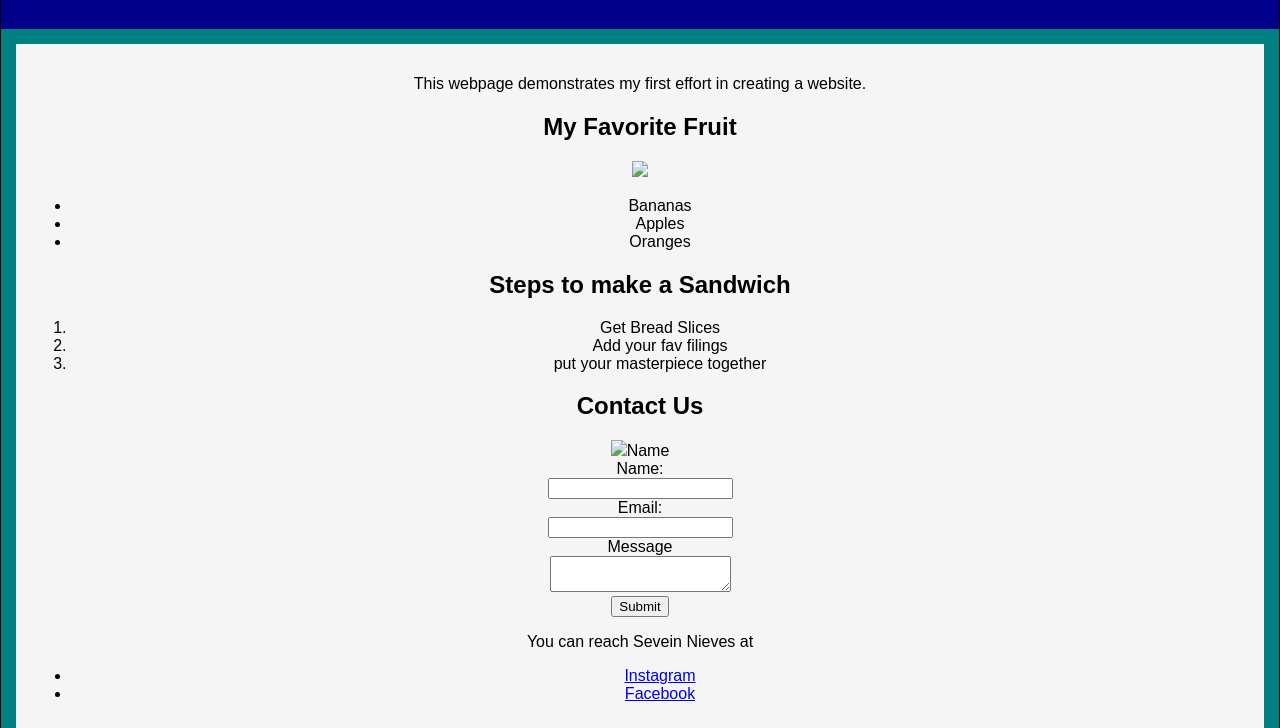
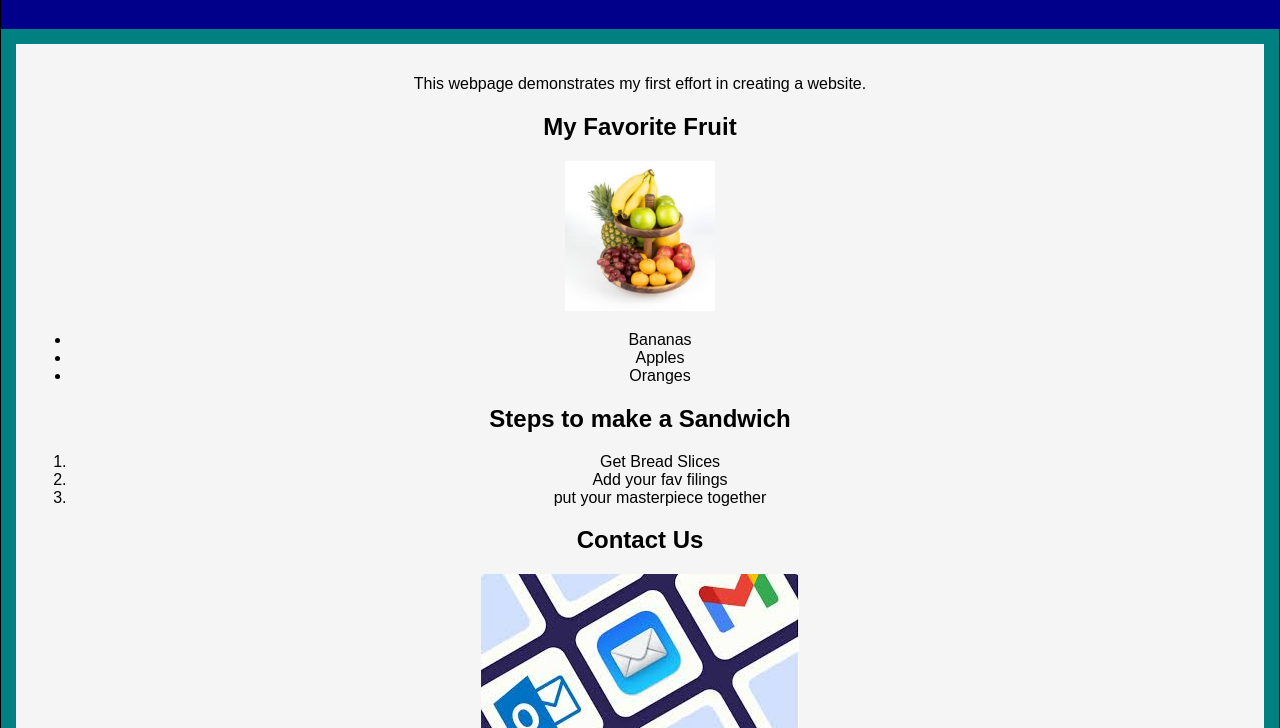
Before and after one commit to CIT82/seveinn-pub, a plain HTML site: page pages/index.html in a window 1280 px wide. Shown: the part 72-800 px from the top of the page. Drawn offline with Linux system fonts and the light colour scheme.

Commit message:
fixing issues

```diff
--- a/pages/index.html
+++ b/pages/index.html
@@ -15,7 +15,7 @@
       <p>This webpage demonstrates my first effort in creating a website.</p>
       <section>
         <h2>My Favorite Fruit</h2>
-        <img src="seveinn-pub\img\fruitstand.jpg"></img>
+        <img src="/seveinn-pub/img/fruitstand.jpg" width="150"></img>
         <ul>
           <li>Bananas</li>
           <li>Apples</li>
@@ -32,8 +32,8 @@
       </section>
       <section>
         <h2>Contact Us</h2>
-        <img src="emailpic.jpeg"
-        <form action="">Name</form>
+        <img src="/seveinn-pub/img/email.jpg"></img>
+        <form action=""></form>
         <label>Name:</label>
         <input type="text">
         <label>Email:</label>
```
